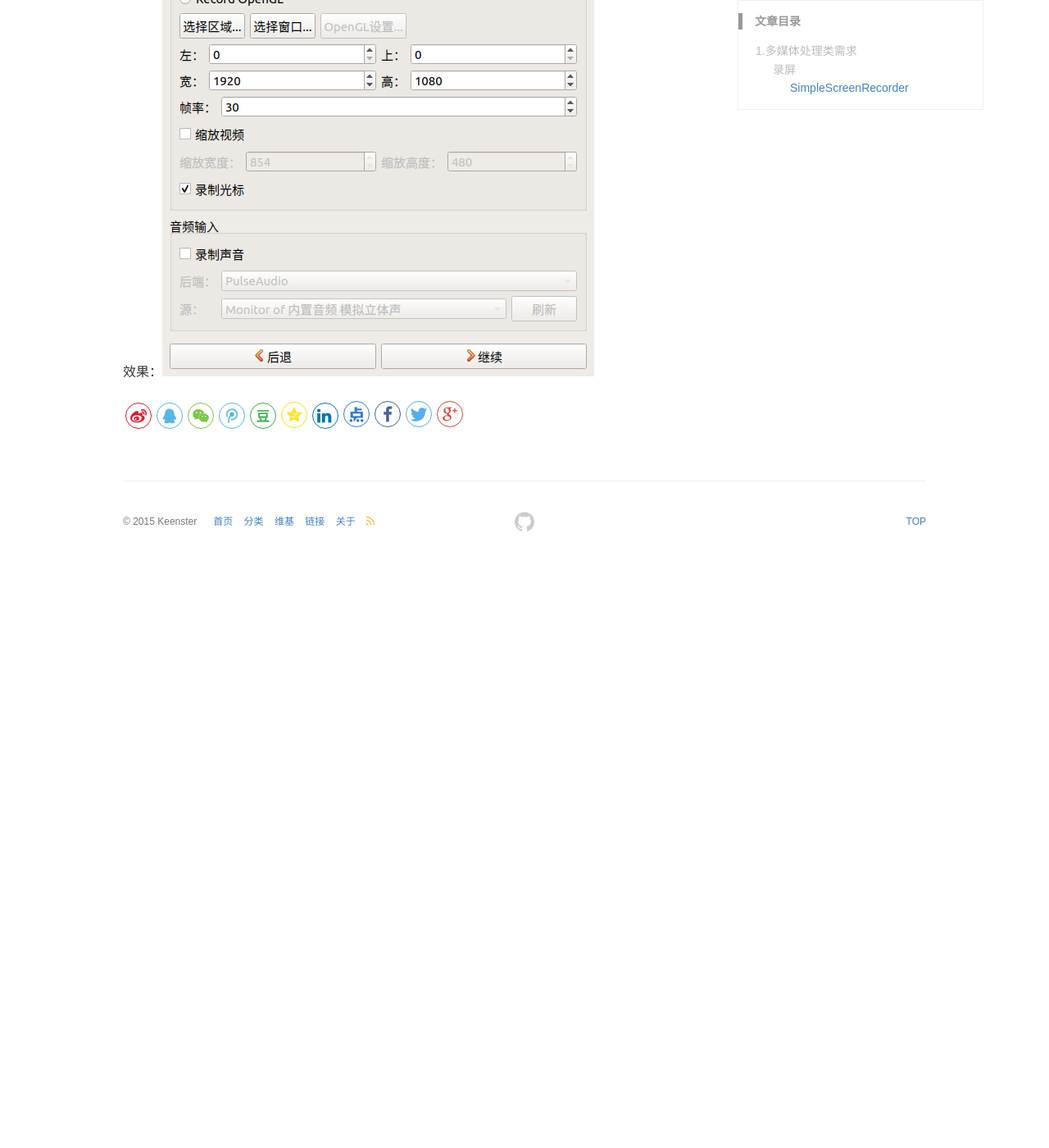
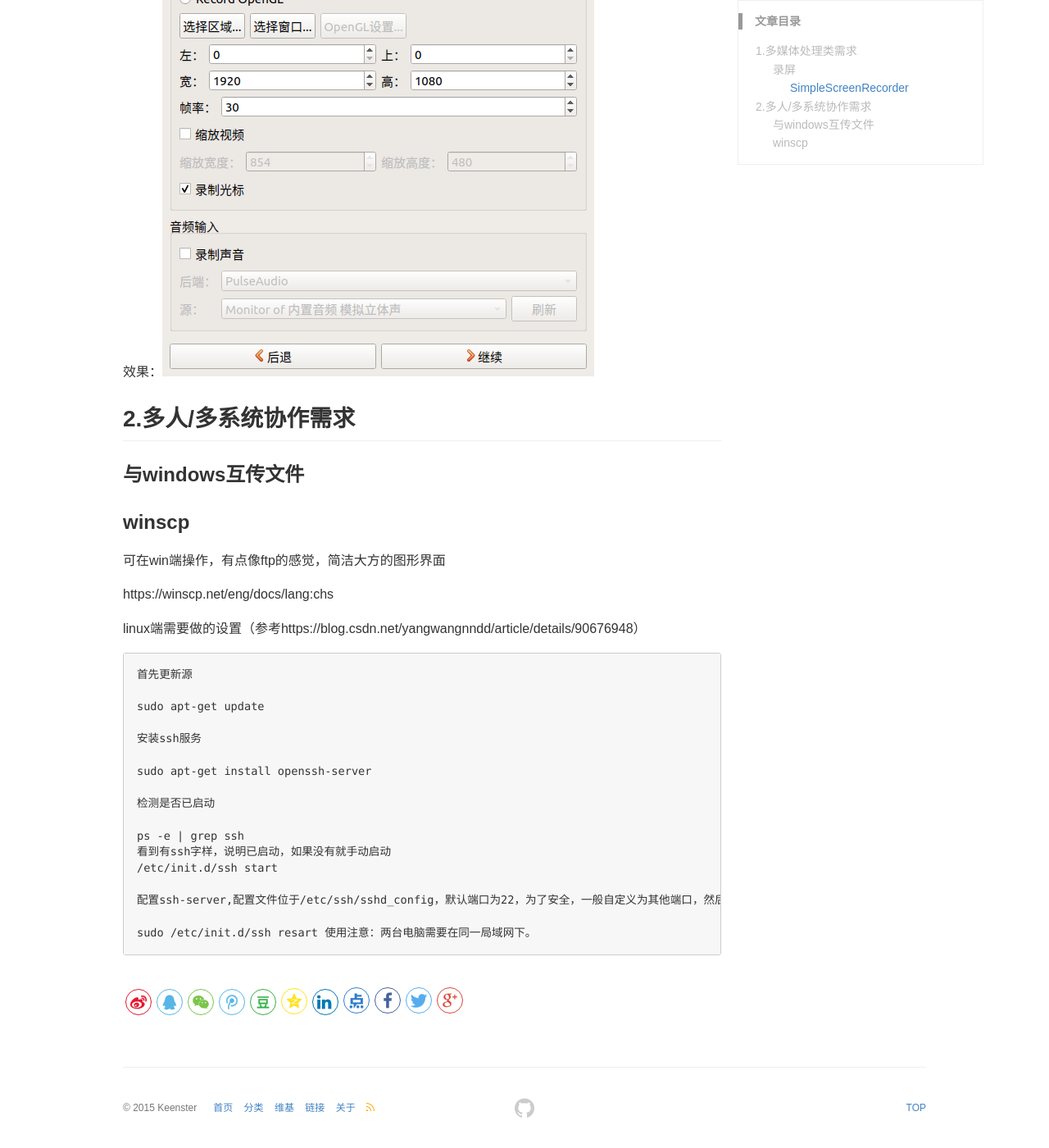
Before and after one commit to qq849012418/qq849012418.github.io, a Jekyll site: the page built from _posts/2019-11-17-ubuntu_tools_install_continus.md, in a window 1280 px wide and 1400 px high, scrolled down 1131 px. Shown: the whole window at 82% size. Built offline with Jekyll 4.4.1, drawn with Linux system fonts in a browser that asks for light colours; comment, search, counter and statistics services are not loaded; before the commit the page ends 1816 px from its top, so only the background shows below that.

Commit message:
update post

````diff
--- a/_posts/2019-11-17-ubuntu_tools_install_continus.md
+++ b/_posts/2019-11-17-ubuntu_tools_install_continus.md
@@ -36,3 +36,36 @@ sudo apt-get install simplescreenrecorder
 ```
 
 效果：![simplescreenrecorder](https://qq849012418.github.io/images/posts/tool/simplescreenrecorder.png)
+
+
+
+## 2.多人/多系统协作需求
+
+### 与windows互传文件
+
+### winscp
+
+可在win端操作，有点像ftp的感觉，简洁大方的图形界面
+
+https://winscp.net/eng/docs/lang:chs
+
+linux端需要做的设置（参考https://blog.csdn.net/yangwangnndd/article/details/90676948）
+
+    首先更新源
+
+    sudo apt-get update
+
+    安装ssh服务
+
+    sudo apt-get install openssh-server
+
+    检测是否已启动
+
+    ps -e | grep ssh
+    看到有ssh字样，说明已启动，如果没有就手动启动
+    /etc/init.d/ssh start
+
+    配置ssh-server,配置文件位于/etc/ssh/sshd_config，默认端口为22，为了安全，一般自定义为其他端口，然后重启
+
+    sudo /etc/init.d/ssh resart
+使用注意：两台电脑需要在同一局域网下。
````
